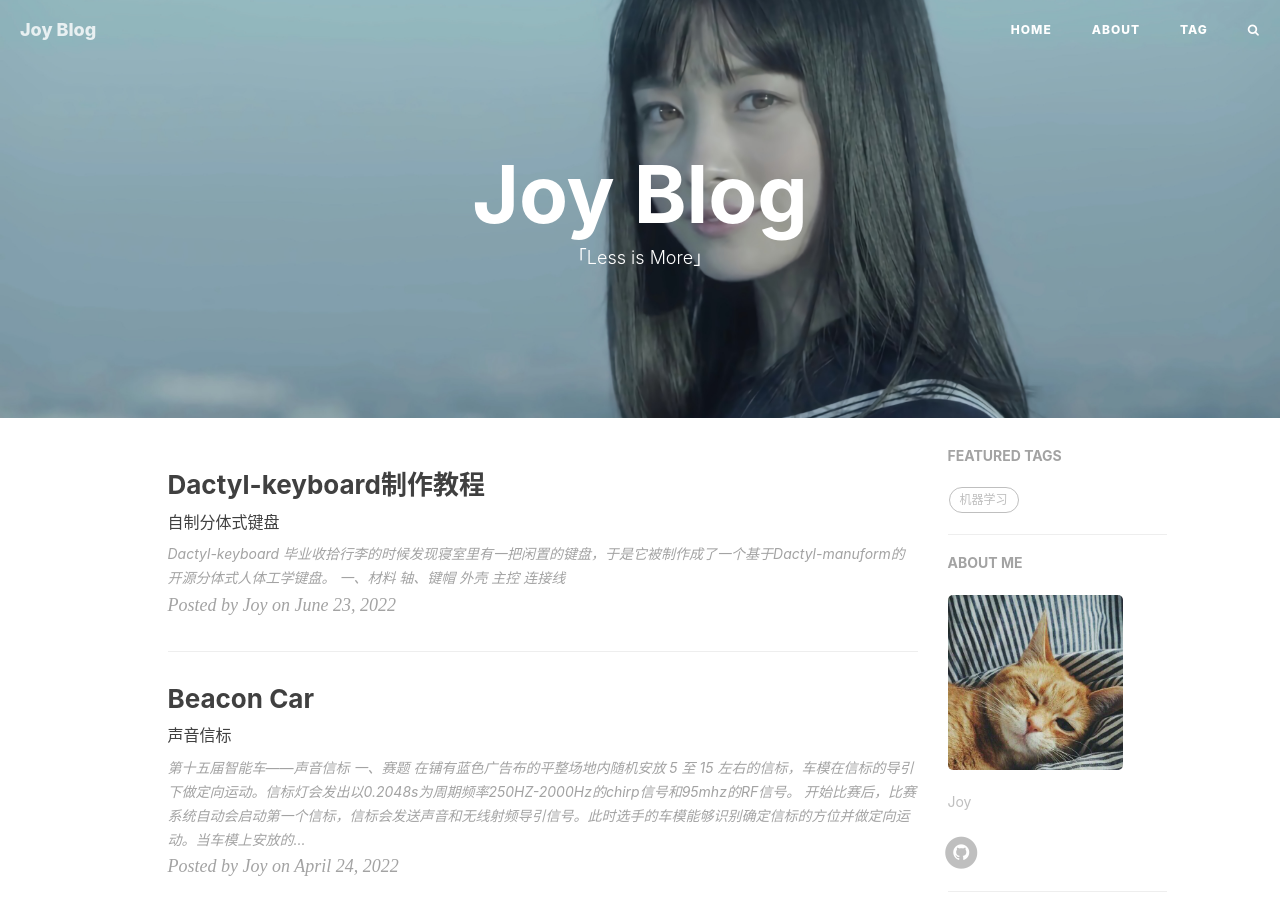
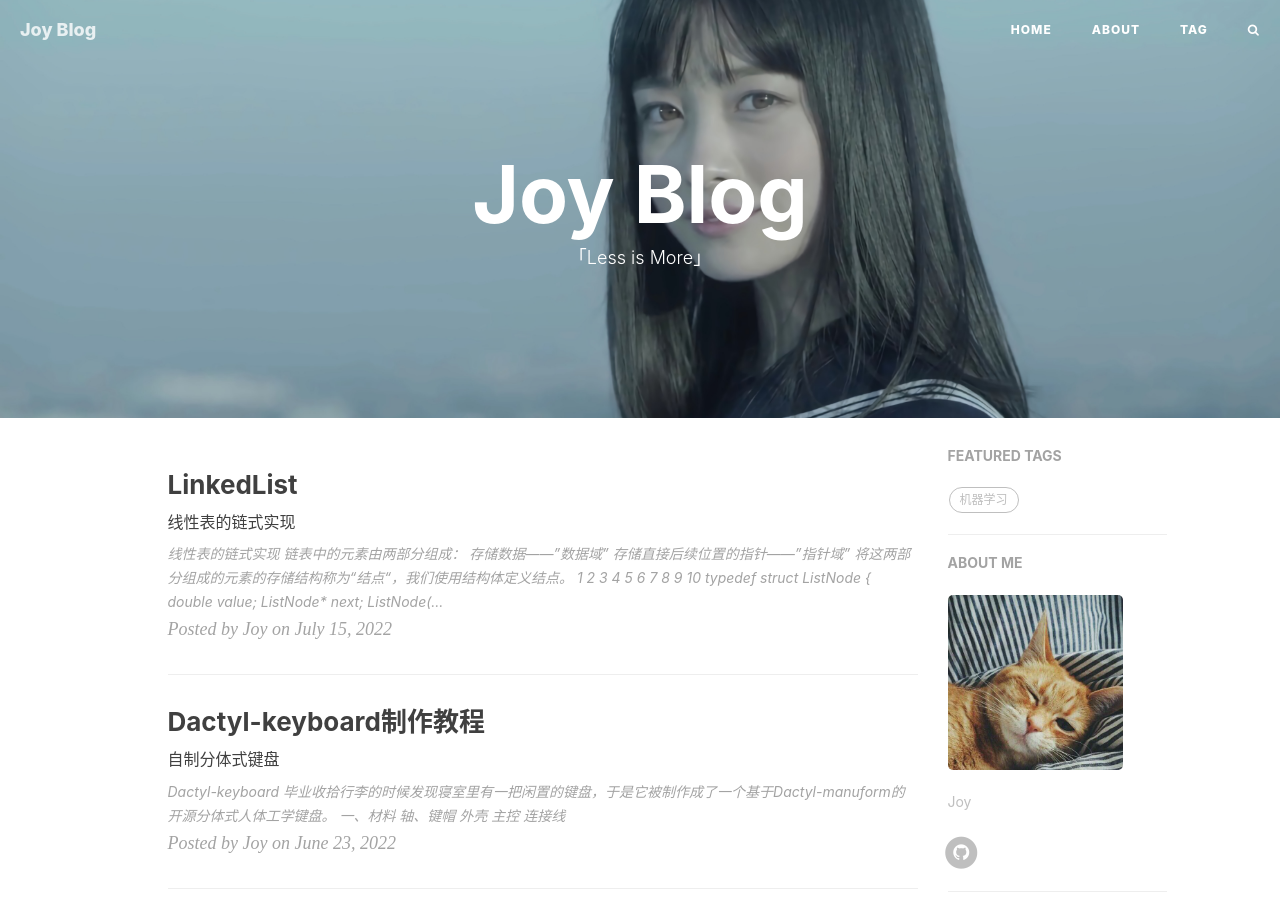
Before and after one commit to joyz121/joyz121.github.io, a Jekyll site: the page built from index.html, in a window 1280 px wide and 900 px high. Built offline with Jekyll 4.4.1, drawn with Linux system fonts in a browser that asks for light colours; nearby versions of some CDN libraries; formulas are drawn with MathJax 3; the list of posts is cut into pages by our own code; comment, search, counter and statistics services are not loaded.

Commit message:
add blog

````diff
--- /dev/null
+++ b/_posts/2022-7-15-linkedlist.md
@@ -0,0 +1,147 @@
+---
+layout: post
+title: "LinkedList"
+subtitle: "线性表的链式实现"
+author: "Joy"
+header-img: "img/post-bg-halting.jpg"
+header-mask: 0.2
+tags:
+  - 数据结构
+---
+
+# 线性表的链式实现
+
+链表中的元素由两部分组成：
+
+- 存储数据——"数据域"
+- 存储直接后续位置的指针——"指针域"
+
+将这两部分组成的元素的存储结构称为“结点“，我们使用结构体定义结点。
+
+```c++
+typedef struct ListNode
+{
+    double value;
+    ListNode* next;
+    ListNode(double value=0,ListNode* next=nullptr)
+    {
+        this->value=value;
+        this->next=next;
+    }
+}ListNode;
+```
+
+链表由n个结点通过指针域相互链接构成。在链表的第一个结点之前会额外增设一个结点——头结点，头结点的数据域一般不存放数据；在链表的最后一个结点增设一个尾节点，尾结点的指针域存放nullptr。
+
+链表的实现方式如下：
+
+```c++
+typedef struct LinkedList
+{
+    ListNode* head,*tail;
+    int len;
+}LinkedList;
+```
+
+## 链表的基本操作
+
+1. **打印链表**
+
+   打印链表中各结点数据（除头结点和尾结点外）
+
+   ```c++
+   void PrintList(LinkedList* list)
+   {
+       ListNode* p=list->head->next;
+       while(p!=nullptr)
+       {
+           cout<<p->value<<" ";
+           p=p->next;
+       }
+   }
+   ```
+
+2. **按位置查找结点**
+
+   ```c++
+   ListNode* FromLocGetNode(LinkedList* list,int loc)
+   {
+       ListNode* p=list->head;
+       int i;
+       //从头遍历，直到loc或p=nullptr
+       for(i=0;(p&&i<loc);i++)
+       {
+           p=p->next;
+       }
+       if(!p||i>loc)//p=nullptr 或者loc输入的位置小于0
+       {
+           cout<<"第"<<loc<<"个元素不存在"<<endl;
+           return nullptr;
+       }
+       else
+       {
+           cout<<"第"<<loc<<"个元素为："<<p->value<<endl;
+           return p;//返回节点指针
+       }
+   }
+   ```
+
+3. **向链表中插入结点**
+
+   ```c++
+   void InsertNode(LinkedList* list,int loc,double value)//loc->节点插入的位置
+   {
+       ListNode* temp=new ListNode(value);
+       ListNode* p=FromLocGetNode(list,loc-1);//寻找前一个节点
+       if(p)//p!=nullptr
+       {
+           temp->value=value;
+           temp->next=p->next;
+           p->next=temp;
+           list->len++;
+       }
+   }
+   ```
+
+4. **删除结点**
+
+   ```C++
+   void DeleteNode(LinkedList* list,int loc)
+   {
+       ListNode* p=FromLocGetNode(list,loc-1);//寻找删除点前一个节点
+       ListNode* temp;
+       if(p)
+       {
+           temp=p->next;
+           p->next=temp->next;
+           free(temp);//此时被删除数据已经不在链表中，要有个中间变量存储其地址
+           list->len--;
+       }
+   }
+   ```
+
+## 测试代码
+
+```c++
+int main()
+{
+    LinkedList* L=new LinkedList();//创建链表
+    L->head=(ListNode*)malloc(sizeof(ListNode));//创建表头,直接new ListNode(),表头将会存入数据
+    L->tail=(ListNode*)malloc(sizeof(ListNode));
+    L->head->next=L->tail;
+    ListNode* temp= L->head;
+    double num;
+    while(cin>>num)
+    {
+        ListNode *q=new ListNode(num);
+        temp->next=q;
+        temp=temp->next;
+        L->len++;
+    }
+    InsertNode(L,2,32);
+    PrintList(L);
+    DeleteNode(L,6);
+    PrintList(L);
+    return 0;
+}
+```
````
Also changed, not shown: _posts/2022-4-19-Perceptron.md (+1 -1 lines).
